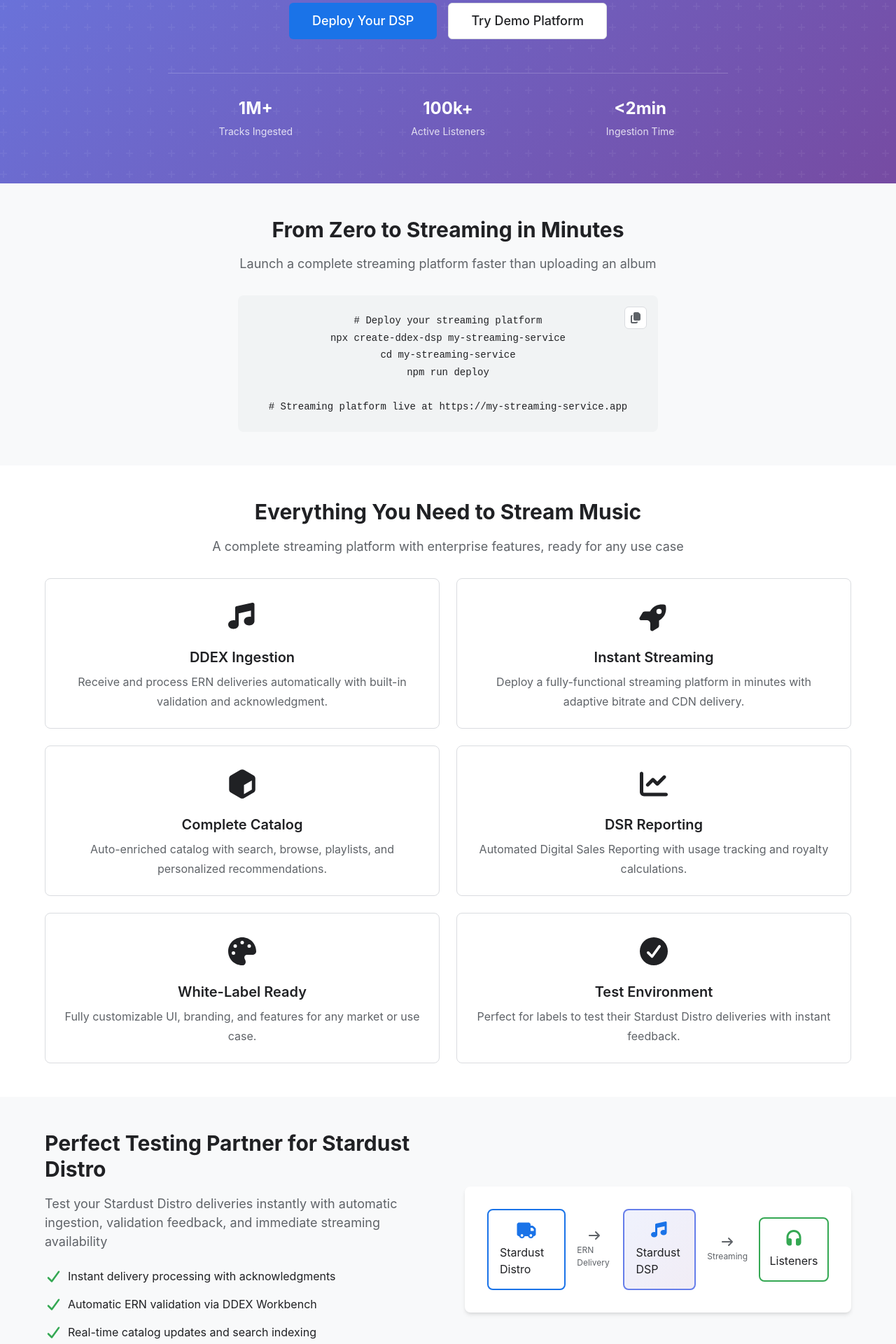
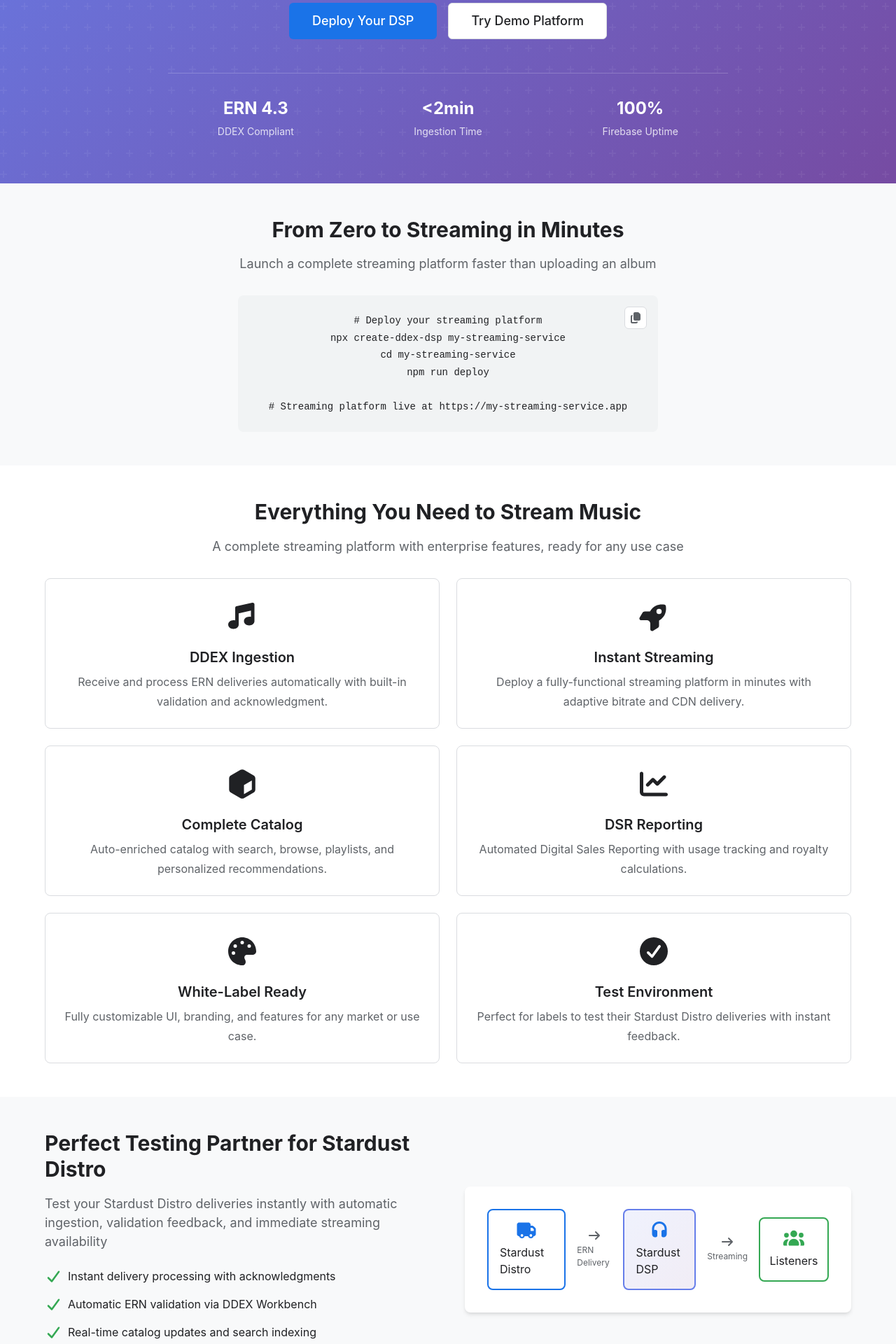
Before and after one commit to daddykev/stardust-dsp, a Vue app in the folder template/: page / in a window 1280 px wide. Shown: the part 540-2460 px from the top of the page at 70% size. Built offline with nearby package versions, Linux system fonts and the light colour scheme; no server answers.

Commit message:
SplashPage update, stats and text

```diff
--- a/template/src/views/SplashPage.vue
+++ b/template/src/views/SplashPage.vue
@@ -98,18 +98,19 @@ const copyCode = () => {
 
           <div class="hero-stats">
             <div class="stat">
-              <span class="stat-value">1M+</span>
-              <span class="stat-label">Tracks Ingested</span>
-            </div>
-            <div class="stat">
-              <span class="stat-value">100k+</span>
-              <span class="stat-label">Active Listeners</span>
+              <span class="stat-value">ERN 4.3</span>
+              <span class="stat-label">DDEX Compliant</span>
             </div>
             <div class="stat">
               <span class="stat-value"><2min</span>
               <span class="stat-label">Ingestion Time</span>
             </div>
+            <div class="stat">
+              <span class="stat-value">100%</span>
+              <span class="stat-label">Firebase Uptime</span>
+            </div>
           </div>
+
         </div>
       </div>
     </section>
@@ -198,7 +199,7 @@ const copyCode = () => {
                 <span class="flow-label">ERN Delivery</span>
               </div>
               <div class="flow-node flow-dsp">
-                <font-awesome-icon icon="music" class="node-icon" />
+                <font-awesome-icon icon="headphones" class="node-icon" />
                 <span>Stardust DSP</span>
               </div>
               <div class="flow-arrow">
@@ -206,7 +207,7 @@ const copyCode = () => {
                 <span class="flow-label">Streaming</span>
               </div>
               <div class="flow-node flow-user">
-                <font-awesome-icon icon="headphones" class="node-icon" />
+                <font-awesome-icon icon="users" class="node-icon" />
                 <span>Listeners</span>
               </div>
             </div>
@@ -340,7 +341,7 @@ const copyCode = () => {
 
           <div class="cta-footer">
             <p class="cta-note">
-              Part of the Stardust ecosystem • Works seamlessly with Stardust Distro & DDEX Workbench
+              Part of the Stardust Ecosystem • Works seamlessly with Stardust Distro & DDEX Workbench
             </p>
           </div>
         </div>
```
